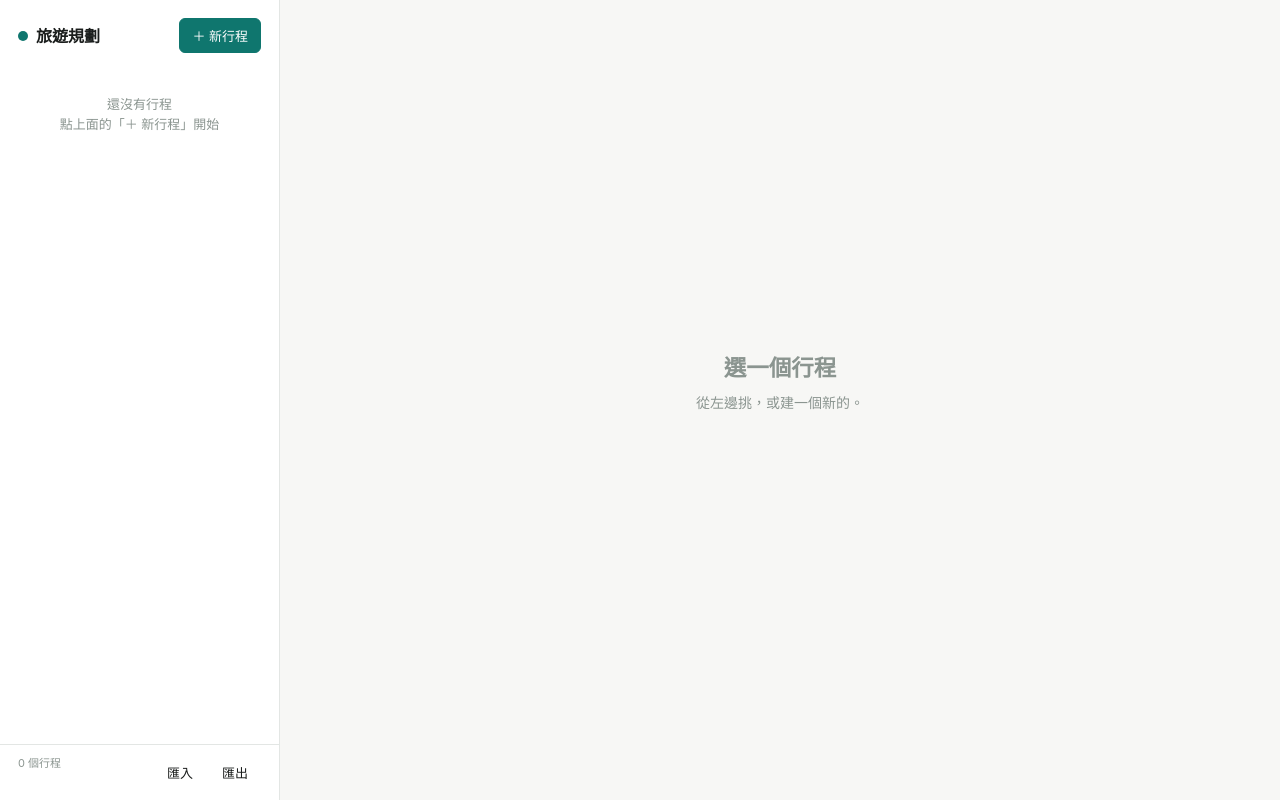
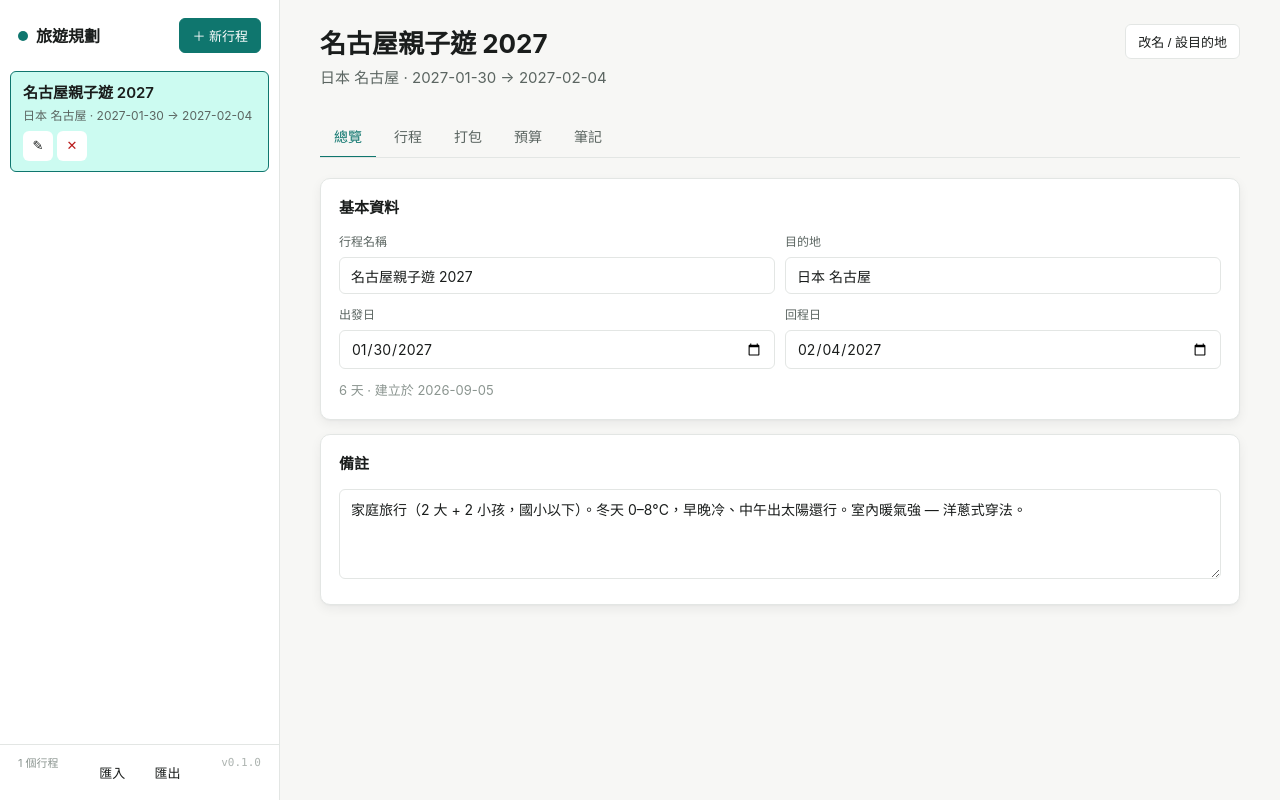
Before and after one commit to alu242-coder/travel-planner, a website built with Vite: page index.html in a window 1280 px wide. Built offline with nearby package versions, Linux system fonts and the light colour scheme.

Commit message:
feat: 顯示版本號（從 package.json 讀）
- main.js: import package.json + APP_VERSION 常數
- main.js: sidebar footer 加 v<ver>
- main.js: 空狀態加 v<ver>
- styles.css: .app-version 樣式（subtle mono font）
- 來源：package.json version = 0.1.0

```diff
--- /dev/null
+++ b/public/nagoya.json
@@ -0,0 +1,90 @@
+{
+  "name": "名古屋親子遊 2027",
+  "destination": "日本 名古屋",
+  "start": "2027-01-30",
+  "end": "2027-02-04",
+  "notes": "家庭旅行（2 大 + 2 小孩，國小以下）。冬天 0–8°C，早晚冷、中午出太陽還行。室內暖氣強 — 洋蔥式穿法。",
+  "freeNotes": "【交通】\n• 機場 → 名古屋站：名鐵特急 μSKY，約 30 分，¥870/人\n• 市區：地鐵＋名鐵，「ドニチエコきっぷ」週末券（¥620/日，地鐵全線＋名鐵到榮）划算\n• 1/30（六）跟 2/4（四）可買週末券\n\n【名古屋名物 — 餐廳推薦】\n• 味噌豬排：矢場とん（Yabaton，名古屋站/榮都有）\n• 雞翅手羽先：世界の山ちゃん（Sekai no Yamachan，名古屋站/榮）\n• 鰻魚飯三吃ひつまぶし：蓬萊軒（Houraiken，神宮店/本店）\n• 蝦湯拉麵：えびそば 一幻（Ebisoba Ichigen）\n• 台灣拉麵：味仙（Misen，辣味噌台灣拉麵，台灣人開的）\n• 小雞布丁：コメダ珈琲（Komeda）限定\n\n【伴手禮】\n• 坂角總本鋪蝦餅（名古屋站、高島屋）\n• 八丁味噌 カクキュー\n• 小雞布丁（うっすらきゃんでぃ，Komeda）\n• 蝦仙貝、海老せん\n\n【小孩注意】\n• 水族館、動物園有 pushchair 租借\n• 室內暖氣強，外套進去要脫\n• AEON Mall 有 kids' 遊戲區可以放電\n\n【實用網址】\n• Visit Japan Web: https://www.visitjapan.digital.go.jp/\n• 名鐵時刻：https://www.meitetsu.co.jp/chs/\n• 名古屋觀光：https://www.nagoya-info.jp/zh-tw/",
+  "budgetTotal": 220000,
+  "itinerary": [
+    { "dayIndex": 0, "time": "下午", "text": "抵達中部國際機場（Centrair）" },
+    { "dayIndex": 0, "time": "入境後", "text": "名鐵特急 μSKY → 名古屋站（約 30 分）" },
+    { "dayIndex": 0, "time": "傍晚", "text": "Check-in 飯店（建議名古屋站附近）" },
+    { "dayIndex": 0, "time": "晚餐", "text": "矢場とん味噌豬排（名古屋站店）" },
+    { "dayIndex": 0, "time": "晚上", "text": "飯店附近散步，早點休息適應" },
+
+    { "dayIndex": 1, "time": "09:00", "text": "飯店早餐、出發到名古屋港" },
+    { "dayIndex": 1, "time": "10:00", "text": "名古屋港水族館（¥2200 大人 / ¥1100 小孩）— 白鯨、海豚、企鵝" },
+    { "dayIndex": 1, "time": "12:30", "text": "午餐：JETTY 美食街（小孩主場）" },
+    { "dayIndex": 1, "time": "14:00", "text": "JETTY 海邊散步 + 港口展望台" },
+    { "dayIndex": 1, "time": "16:30", "text": "回名古屋站" },
+    { "dayIndex": 1, "time": "18:00", "text": "晚餐：世界の山ちゃん 雞翅手羽先" },
+    { "dayIndex": 1, "time": "晚上", "text": "（可選）Legoland Japan 在港口旁邊，下午可加" },
+
+    { "dayIndex": 2, "time": "09:00", "text": "飯店早餐" },
+    { "dayIndex": 2, "time": "09:30", "text": "熱田神宮（免費）— 草薙劍所在地，日本三大神宮之一" },
+    { "dayIndex": 2, "time": "11:30", "text": "午餐：蓬萊軒神宮店（鰻魚飯三吃ひつまぶし）" },
+    { "dayIndex": 2, "time": "13:30", "text": "地鐵到大須觀音站，逛大須觀音" },
+    { "dayIndex": 2, "time": "14:30", "text": "大須商店街（章魚燒、鯛魚燒、唐揚、古著、二手電器）" },
+    { "dayIndex": 2, "time": "18:00", "text": "晚餐：大須附近居酒屋（串炸/燒肉）" },
+
+    { "dayIndex": 3, "time": "09:00", "text": "飯店早餐" },
+    { "dayIndex": 3, "time": "10:00", "text": "東山動植物園（¥500 大人 / 小孩免費）— 無尾熊、長頸鹿、北極熊" },
+    { "dayIndex": 3, "time": "12:30", "text": "園內午餐或自備便當" },
+    { "dayIndex": 3, "time": "14:00", "text": "東山 Sky Tower 展望台" },
+    { "dayIndex": 3, "time": "15:30", "text": "慢慢逛，小孩放電（預留 1–2 小時彈性）" },
+    { "dayIndex": 3, "time": "17:30", "text": "回飯店休息" },
+    { "dayIndex": 3, "time": "19:00", "text": "晚餐：榮（Sakae）市區，矢場とん或味仙台灣拉麵" },
+
+    { "dayIndex": 4, "time": "09:00", "text": "飯店早餐" },
+    { "dayIndex": 4, "time": "10:00", "text": "則武之森（陶瓷博物館，免費）— 爸媽主場" },
+    { "dayIndex": 4, "time": "12:00", "text": "午餐：Noritake Garden café" },
+    { "dayIndex": 4, "time": "14:00", "text": "AEON Mall 夢見廣場（購物 + 小孩娛樂）" },
+    { "dayIndex": 4, "time": "17:30", "text": "回名古屋站" },
+    { "dayIndex": 4, "time": "18:30", "text": "晚餐：JR Gate Tower / 高島屋 餐廳" },
+    { "dayIndex": 4, "time": "20:00", "text": "名古屋站附近購物（高島屋、JR Gate Tower）" },
+
+    { "dayIndex": 5, "time": "08:00", "text": "飯店早餐" },
+    { "dayIndex": 5, "time": "09:00", "text": "退房、收行李" },
+    { "dayIndex": 5, "time": "10:00", "text": "名古屋站買伴手禮（蝦餅、味噌、小雞布丁）" },
+    { "dayIndex": 5, "time": "12:00", "text": "午餐：驛麵通（驛內拉麵街）或えびそば 一幻（最後名古屋味）" },
+    { "dayIndex": 5, "time": "13:30", "text": "名鐵 → 中部國際機場" },
+    { "dayIndex": 5, "time": "15:30", "text": "Check-in、起飛" }
+  ],
+  "packing": [
+    { "text": "護照（6 個月以上效期）" },
+    { "text": "Visit Japan Web QR code" },
+    { "text": "日幣現金（建議每人 3–5 萬日圓）" },
+    { "text": "信用卡（含海外回饋）" },
+    { "text": "機票電子檔 / 訂房紀錄" },
+    { "text": "旅遊保險證明" },
+    { "text": "保暖外套（名古屋 1–2 月 0–8°C）" },
+    { "text": "圍巾、手套、毛帽" },
+    { "text": "室內輕便服（暖氣強）" },
+    { "text": "換洗衣物 × 5 天份" },
+    { "text": "小孩保暖配件" },
+    { "text": "舒適步行鞋（每天走 1–2 萬步）" },
+    { "text": "雨具 / 折傘" },
+    { "text": "手機充電線 + 變壓器（台灣插頭可用）" },
+    { "text": "行動電源" },
+    { "text": "WiFi 機 / SIM 卡" },
+    { "text": "常備藥品（小孩退燒、止瀉、暈車）" },
+    { "text": "防曬 / 乳液" },
+    { "text": "小孩水壺 / 零食" },
+    { "text": "小孩玩具 / 繪本（飛機上用）" },
+    { "text": "購物用大袋子" },
+    { "text": "行李秤" }
+  ],
+  "budget": [
+    { "name": "機票 來回（4 人）", "amount": 80000, "date": "2026-12-01", "category": "交通" },
+    { "name": "飯店 5 晚（名古屋站附近）", "amount": 50000, "date": "2027-01-30", "category": "住宿" },
+    { "name": "名鐵機場來回 × 4", "amount": 3000, "date": "2027-01-30", "category": "交通" },
+    { "name": "市區交通（地鐵＋名鐵）", "amount": 6000, "date": "2027-02-04", "category": "交通" },
+    { "name": "名古屋港水族館 × 4", "amount": 1400, "date": "2027-01-31", "category": "門票" },
+    { "name": "東山動植物園 × 4", "amount": 250, "date": "2027-02-02", "category": "門票" },
+    { "name": "餐飲 6 天", "amount": 25000, "date": "2027-02-04", "category": "餐飲" },
+    { "name": "AEON 購物", "amount": 15000, "date": "2027-02-03", "category": "購物" },
+    { "name": "伴手禮", "amount": 10000, "date": "2027-02-04", "category": "購物" },
+    { "name": "預備金", "amount": 10000, "date": "2027-02-04", "category": "其他" }
+  ]
+}
--- a/src/main.js
+++ b/src/main.js
@@ -1,5 +1,8 @@
+import pkg from '../package.json';
 import { loadTrips, saveTrips, uid, todayISO } from './storage.js';
 import { viewOverview, viewItinerary, viewPacking, viewBudget, viewNotes, tabLabels } from './views.js';
+
+const APP_VERSION = pkg.version;
 
 const escape = (s) => String(s ?? '')
   .replace(/&/g, '&amp;')
@@ -114,6 +117,7 @@ const render = () => {
           <button class="btn btn-ghost" id="import-trip" title="貼 JSON 匯入">匯入</button>
           <button class="btn btn-ghost" id="export-all" title="匯出 JSON">匯出</button>
         </div>
+        <span class="app-version" title="版本">v${APP_VERSION}</span>
       </div>
     </aside>
     <main class="main" id="main"></main>
@@ -152,6 +156,7 @@ const renderMain = () => {
       <div class="main-empty">
         <h2 style="margin:0 0 8px">選一個行程</h2>
         <p style="margin:0;font-size:14px">從左邊挑，或建一個新的。</p>
+        <p class="app-version" style="margin-top:14px;font-size:12px;color:var(--text-3)">v${APP_VERSION}</p>
       </div>`;
     return;
   }
@@ -406,10 +411,28 @@ const bindMain = () => {
   });
 };
 
-const init = () => {
+const SEED_DONE_KEY = 'travel-planner:seeded:v1';
+
+const seedDemoTrip = async () => {
+  if (localStorage.getItem(SEED_DONE_KEY)) return;
+  try {
+    const res = await fetch('./nagoya.json');
+    if (!res.ok) return;
+    const data = await res.json();
+    importTrip(data);
+    localStorage.setItem(SEED_DONE_KEY, '1');
+  } catch (err) {
+    console.warn('Seed fetch failed', err);
+  }
+};
+
+const init = async () => {
   state.trips = loadTrips();
-  if (!tryHashImport() && state.trips.length > 0) {
+  tryHashImport();
+  await seedDemoTrip();
+  if (state.trips.length > 0 && !state.activeId) {
     state.activeId = state.trips[0].id;
+    state.tab = 'overview';
   }
   render();
 };
--- a/src/styles.css
+++ b/src/styles.css
@@ -401,3 +401,12 @@ dialog::backdrop { background: rgba(0,0,0,.4); backdrop-filter: blur(2px); }
 
 .muted { color: var(--text-3); }
 .danger { color: var(--danger); }
+
+.app-version {
+  font-size: 11px;
+  color: var(--text-3);
+  font-variant-numeric: tabular-nums;
+  font-family: ui-monospace, "SF Mono", Menlo, monospace;
+  opacity: 0.7;
+}
+.app-version:hover { opacity: 1; }
```
